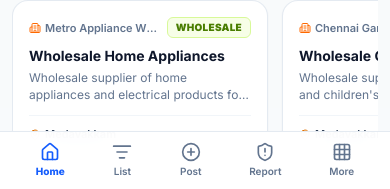
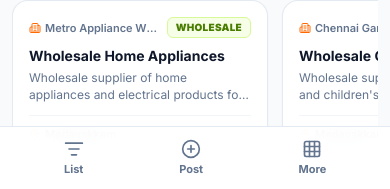
Before and after one commit to bala290498/central-marketplace-03, a Next.js app: page / in a window 390 px wide. Shown: the part 655-844 px from the top of the page. Built offline with nearby package versions, Linux system fonts and the light colour scheme; no server answers.

Commit message:
Keep only List, Post, and More buttons on mobile BottomNav

```diff
--- a/src/components/BottomNav.tsx
+++ b/src/components/BottomNav.tsx
@@ -4,10 +4,8 @@ import React, { useState } from "react";
 import Link from "next/link";
 import { usePathname } from "next/navigation";
 import {
-  Home,
   ListFilter,
   PlusCircle,
-  ShieldAlert,
   Grid,
 } from "lucide-react";
 import { MoreDrawer } from "./MoreDrawer";
@@ -16,78 +14,50 @@ export function BottomNav() {
   const pathname = usePathname();
   const [isMoreOpen, setIsMoreOpen] = useState(false);
 
-  const isHome = pathname === "/";
   const isList = pathname === "/list";
   const isPost = pathname === "/list-your-business";
-  const isReport = pathname === "/report-an-issue";
 
   return (
     <>
-      {/* Mobile Fixed Bottom Navigation Bar */}
-      <nav className="fixed bottom-0 left-0 right-0 z-40 bg-white/95 backdrop-blur-md border-t border-slate-200/90 py-1.5 px-3 md:hidden shadow-lg shadow-slate-900/10">
+      {/* Mobile Fixed Bottom Navigation Bar (3 Buttons: List, Post, More) */}
+      <nav className="fixed bottom-0 left-0 right-0 z-40 bg-white/95 backdrop-blur-md border-t border-slate-200/90 py-2 px-4 md:hidden shadow-lg shadow-slate-900/10">
         <div className="max-w-md mx-auto flex items-center justify-around relative">
-          {/* Tab 1: Home */}
-          <Link
-            href="/"
-            className={`flex flex-col items-center justify-center py-1 px-2.5 rounded-xl transition-colors ${
-              isHome && !isMoreOpen
-                ? "text-blue-600 font-extrabold"
-                : "text-slate-500 hover:text-slate-900"
-            }`}
-          >
-            <Home className="w-5 h-5 mb-0.5" />
-            <span className="text-[10px]">Home</span>
-          </Link>
-
-          {/* Tab 2: List */}
+          {/* Tab 1: List */}
           <Link
             href="/list"
-            className={`flex flex-col items-center justify-center py-1 px-2.5 rounded-xl transition-colors ${
+            className={`flex flex-col items-center justify-center py-1 px-4 rounded-xl transition-colors ${
               isList && !isMoreOpen
                 ? "text-blue-600 font-extrabold"
                 : "text-slate-500 hover:text-slate-900"
             }`}
           >
             <ListFilter className="w-5 h-5 mb-0.5" />
-            <span className="text-[10px] font-semibold">List</span>
+            <span className="text-[11px] font-bold">List</span>
           </Link>
 
-          {/* Tab 3: Post */}
+          {/* Tab 2: Post */}
           <Link
             href="/list-your-business"
-            className={`flex flex-col items-center justify-center py-1 px-2.5 rounded-xl transition-colors ${
+            className={`flex flex-col items-center justify-center py-1 px-4 rounded-xl transition-colors ${
               isPost && !isMoreOpen
                 ? "text-blue-600 font-extrabold"
                 : "text-slate-500 hover:text-slate-900"
             }`}
           >
             <PlusCircle className="w-5 h-5 mb-0.5" />
-            <span className="text-[10px] font-semibold">Post</span>
+            <span className="text-[11px] font-bold">Post</span>
           </Link>
 
-          {/* Tab 4: Report Page Link */}
-          <Link
-            href="/report-an-issue"
-            className={`flex flex-col items-center justify-center py-1 px-2.5 rounded-xl transition-colors ${
-              isReport && !isMoreOpen
-                ? "text-red-600 font-extrabold"
-                : "text-slate-500 hover:text-slate-900"
-            }`}
-          >
-            <ShieldAlert className="w-5 h-5 mb-0.5" />
-            <span className="text-[10px] font-semibold">Report</span>
-          </Link>
-
-          {/* Tab 5: More */}
+          {/* Tab 3: More */}
           <button
             type="button"
             onClick={() => setIsMoreOpen(true)}
-            className={`flex flex-col items-center justify-center py-1 px-2.5 rounded-xl transition-colors ${
+            className={`flex flex-col items-center justify-center py-1 px-4 rounded-xl transition-colors ${
               isMoreOpen ? "text-orange-600 font-extrabold" : "text-slate-500 hover:text-slate-900"
             }`}
           >
             <Grid className="w-5 h-5 mb-0.5" />
-            <span className="text-[10px] font-semibold">More</span>
+            <span className="text-[11px] font-bold">More</span>
           </button>
         </div>
       </nav>
```
